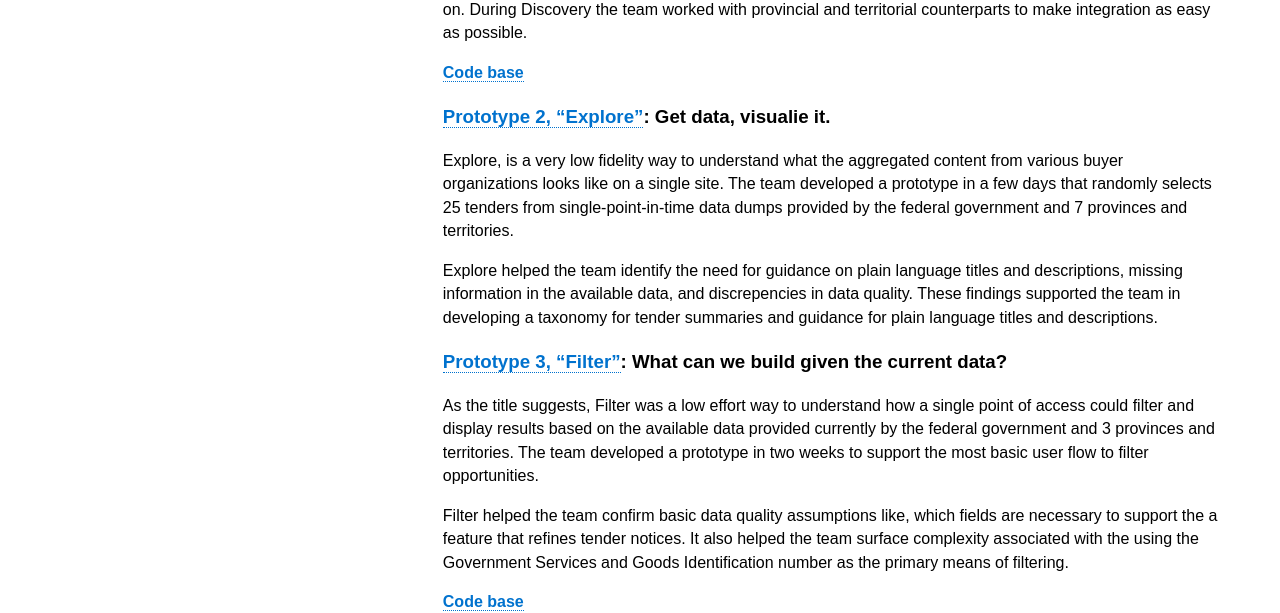
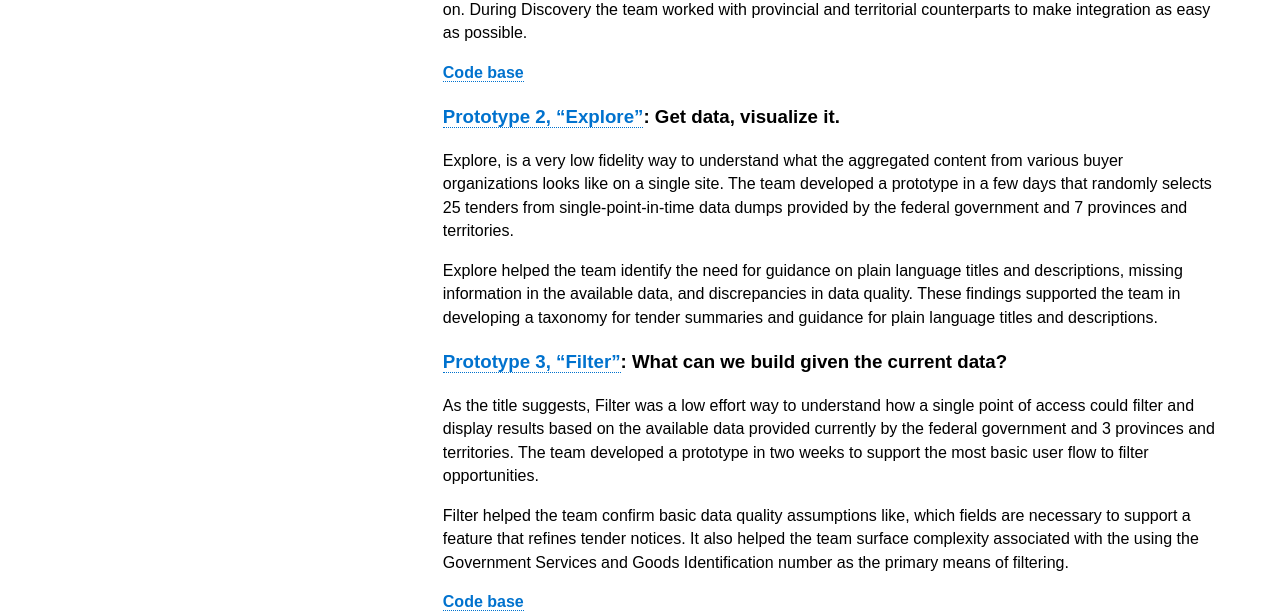
Before and after one commit to cds-snc/pspc-documentation, a Jekyll site: the page built from _pages/en/team-news.md, in a window 1280 px wide. Shown: the part 651-1264 px from the top of the page. Built offline with Jekyll 4.4.1, drawn with Linux system fonts in a browser that asks for light colours.

Commit message:
Update team-news.md

```diff
--- a/_pages/en/team-news.md
+++ b/_pages/en/team-news.md
@@ -24,16 +24,16 @@ Aggregate converts data from province and territories' existing data schemas and
 
 [**Code base**](https://github.com/cds-snc/pspc-spa-aggregator)
 
-### [Prototype 2, "Explore"](https://dsinclair-spa.herokuapp.com/): Get data, visualie it.
+### [Prototype 2, "Explore"](https://dsinclair-spa.herokuapp.com/): Get data, visualize it.
 
 Explore, is a very low fidelity way to understand what the aggregated content from various buyer organizations looks like on a single site. The team developed a prototype in a few days that randomly selects 25 tenders from single-point-in-time data dumps provided by the federal government and 7 provinces and territories.
 
-Explore helped the team identify the need for guidance on plain language titles and descriptions, missing information in the available data, and discrepencies in data quality. These findings supported the team in developing a taxonomy for tender summaries and guidance for plain language titles and descriptions.
+Explore helped the team identify the need for guidance on plain language titles and descriptions, missing information in the available data, and discrepancies in data quality. These findings supported the team in developing a taxonomy for tender summaries and guidance for plain language titles and descriptions.
 
 ### [Prototype 3, "Filter"](https://single-point-of-access.herokuapp.com/en/start?filters=&gsin=): What can we build given the current data?
 
 As the title suggests, Filter was a low effort way to understand how a single point of access could filter and display results based on the available data provided currently by the federal government and 3 provinces and territories. The team developed a prototype in two weeks to support the most basic user flow to filter opportunities.
 
-Filter helped the team confirm basic data quality assumptions like, which fields are necessary to support the a feature that refines tender notices. It also helped the team surface complexity associated with the using the Government Services and Goods Identification number as the primary means of filtering.
+Filter helped the team confirm basic data quality assumptions like, which fields are necessary to support a feature that refines tender notices. It also helped the team surface complexity associated with the using the Government Services and Goods Identification number as the primary means of filtering.
 
 [**Code base**](https://github.com/cds-snc/single-point-of-access-data)
```
